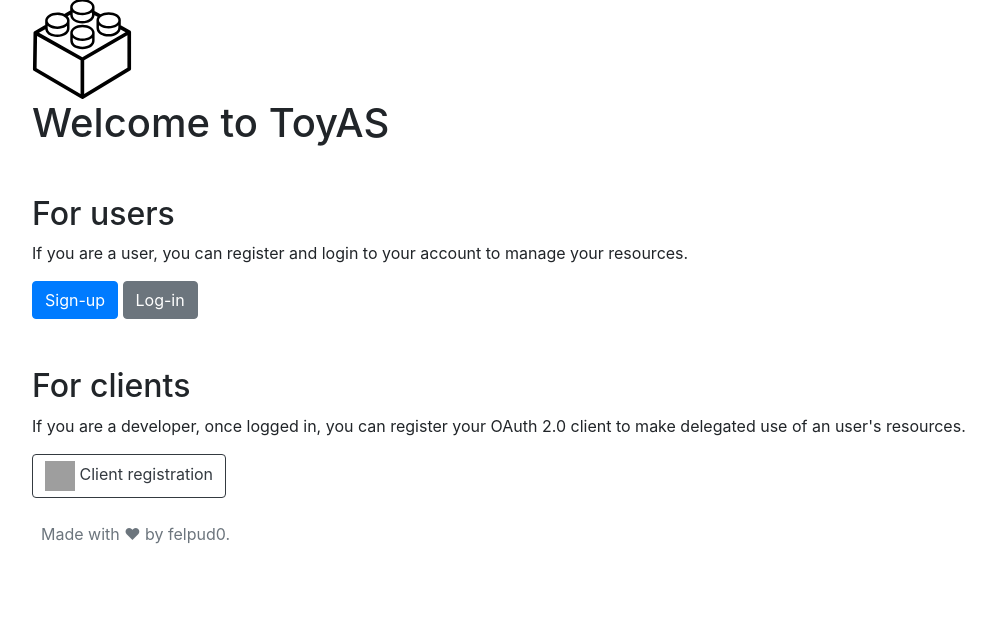
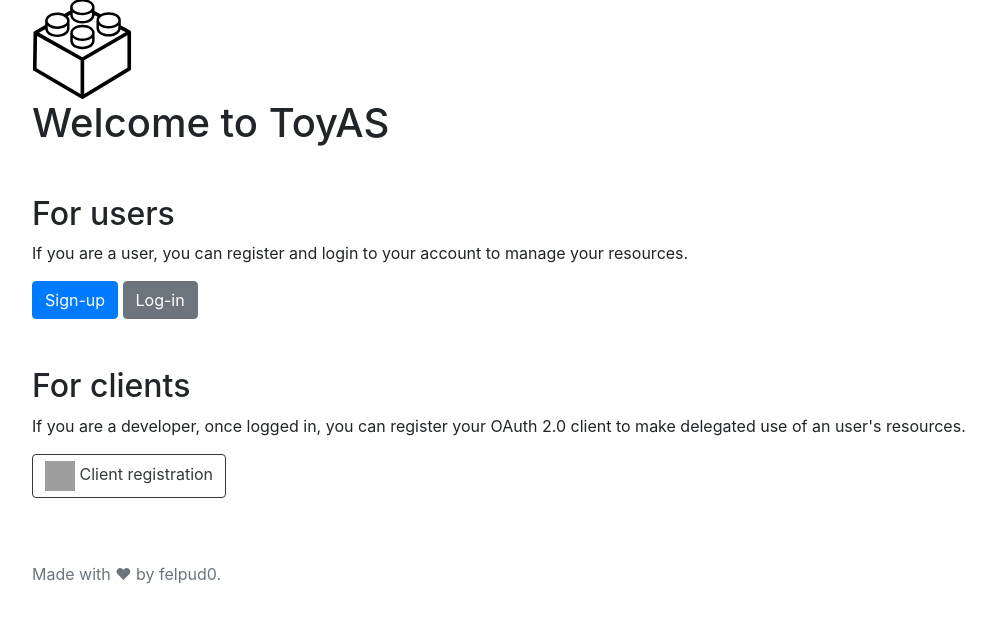
Before and after one commit to epilehpsy/ToyAS, a Flask app: page / in a window 1280 px wide. Shown: the part 105-728 px from the top of the page, without its empty margins (53-1045 px from the left). Run offline with Flask 3, Linux system fonts and the light colour scheme; grey boxes are pictures that could not be loaded.

Commit message:
improved footer

```diff
--- a/templates/base.html
+++ b/templates/base.html
@@ -67,13 +67,13 @@
 
 
     <!-- Begin page content -->
-    <main class="flex-shrink-0 mt-5">
-        <div id="content" class="container">
+    <main class="flex-shrink-0">
+        <div id="content" class="container  my-5">
             {% block content %}
             {% endblock %}
         </div>
         <footer id="footer">
-            <div class="container p-4">
+            <div class="container py-3">
                 <span class="text-muted ">Made with ❤ by felpud0.</span>
             </div>
         </footer>
```
